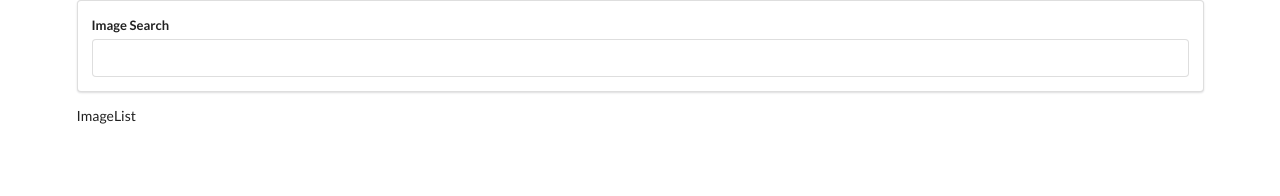
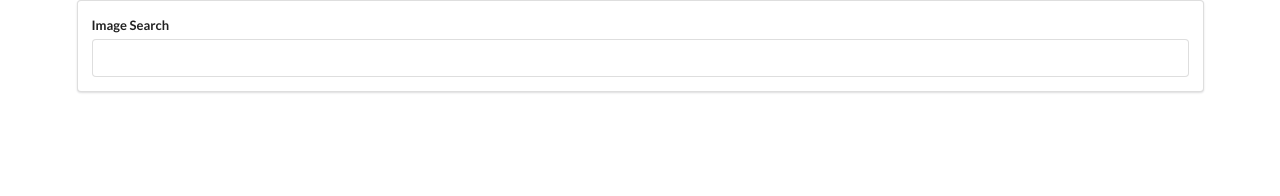
Before and after one commit to georgemac510/pics, a React (Create React App) app: page / in a window 1280 px wide. Shown: the top 196 px of the page. Built offline with nearby package versions, Linux system fonts and the light colour scheme.

Commit message:
Update ImageList.js

```diff
--- a/src/components/ImageList.js
+++ b/src/components/ImageList.js
@@ -1,9 +1,12 @@
+import './ImageList.css';
 import React from 'react';
 
 const ImageList = props => {
-  console.log(props.images);
+  const images = props.images.map(({ description, id, urls }) => {
+    return <img alt={description} key={id} src={urls.regular} />
+  });
 
-  return <div>ImageList</div>
+  return <div className="image-list">{images}</div>;
 };
 
 export default ImageList;
```
